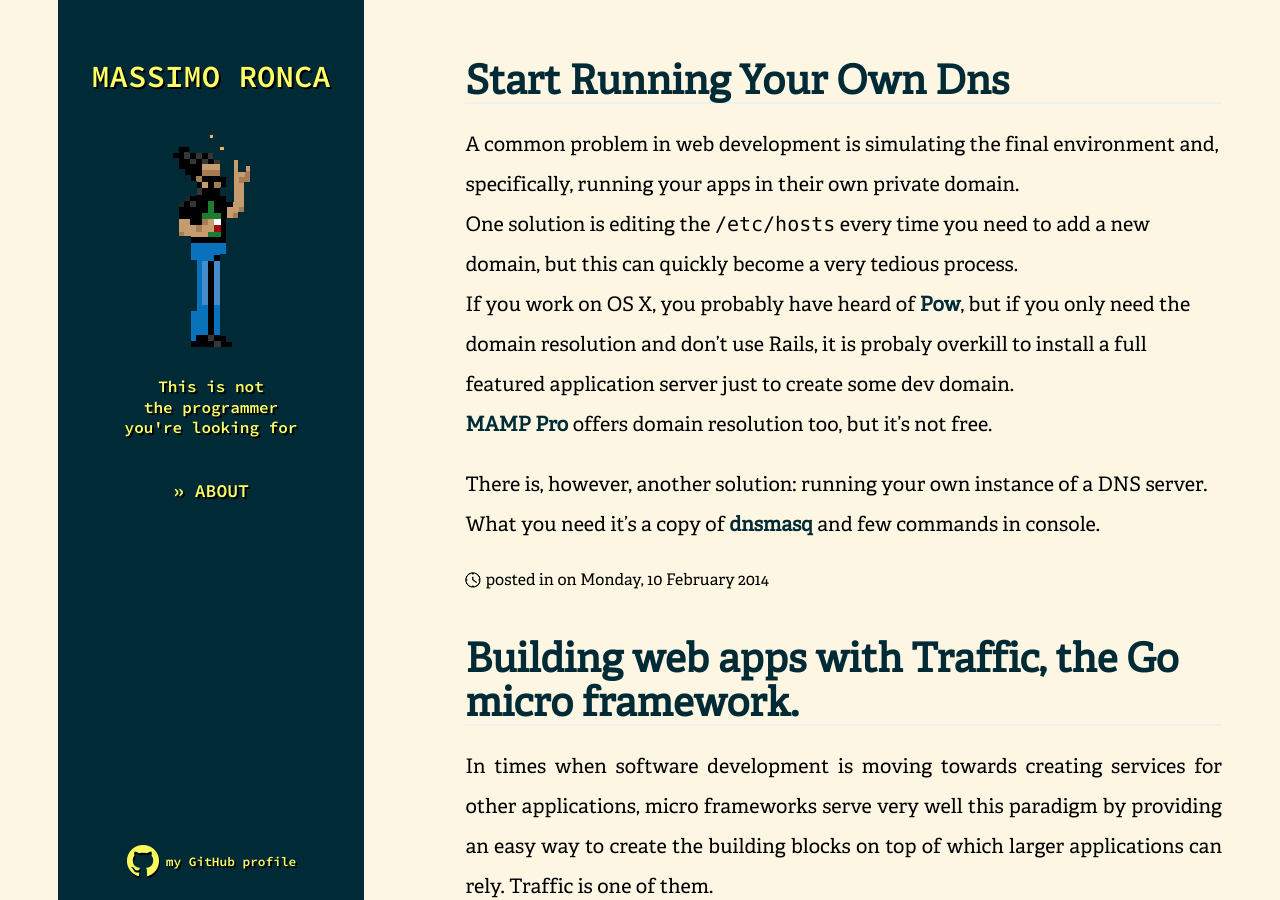
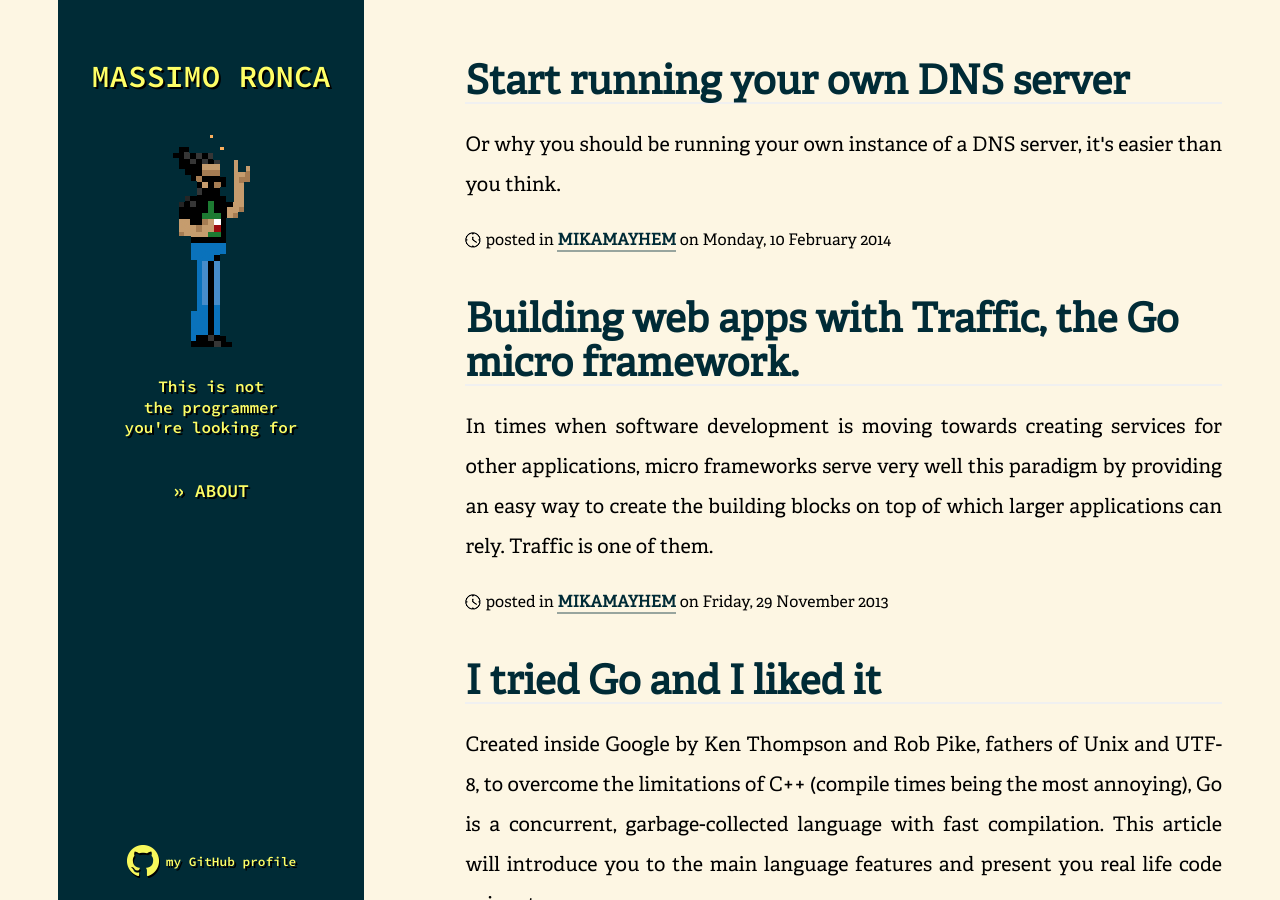
Before and after one commit to Laesod/massimoronca.it, a Jekyll site: the page built from index.html, in a window 1280 px wide and 900 px high. Built offline with Jekyll 4.4.1, drawn with Linux system fonts in a browser that asks for light colours; Markdown is read by kramdown in place of the engine named in the settings.

Commit message:
added article metdata

```diff
--- a/_posts/2014-02-10-start-running-your-own-DNS.md
+++ b/_posts/2014-02-10-start-running-your-own-DNS.md
@@ -1,3 +1,11 @@
+---
+layout: post
+title: Start running your own DNS server
+excerpt: Or why you should be running your own instance of a DNS server, it's easier than you think.
+source-name: MIKAMAYHEM
+source-url: http://dev.mikamai.com/post/76415968842/start-running-your-own-dns
+---
+
 A common problem in web development is simulating the final environment and, specifically, running your apps in their own private domain.
 One solution is editing the `/etc/hosts` every time you need to add a new domain, but this can quickly become a very tedious process.
 If you work on OS X, you probably have heard of [Pow](http://pow.cx/), but if you only need the domain resolution and don't use Rails, it is probaly overkill to install a full featured application server just to create some dev domain.
```
